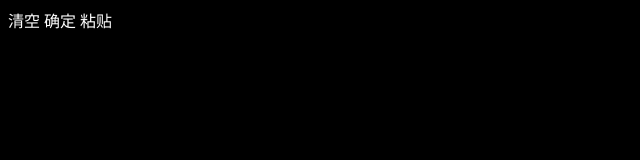
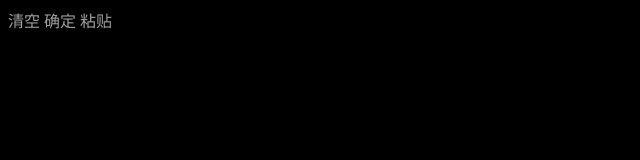
Before and after one commit to q552412/bbox, a plain HTML site: page index.html in a window 1280 px wide. Shown: the full height of the page, 0-640 px from the left. Drawn offline with nearby package versions, Linux system fonts and the light colour scheme.

Commit message:
字体颜色

```diff
--- a/index.html
+++ b/index.html
@@ -169,7 +169,7 @@
   html {
 /*     background: #8a8a7c; */
     background: #000;
-    color: #FFF;
+    color: #9F9F9F;
   }
   .keyNumber {
 /*     color: #a61818; */
```
